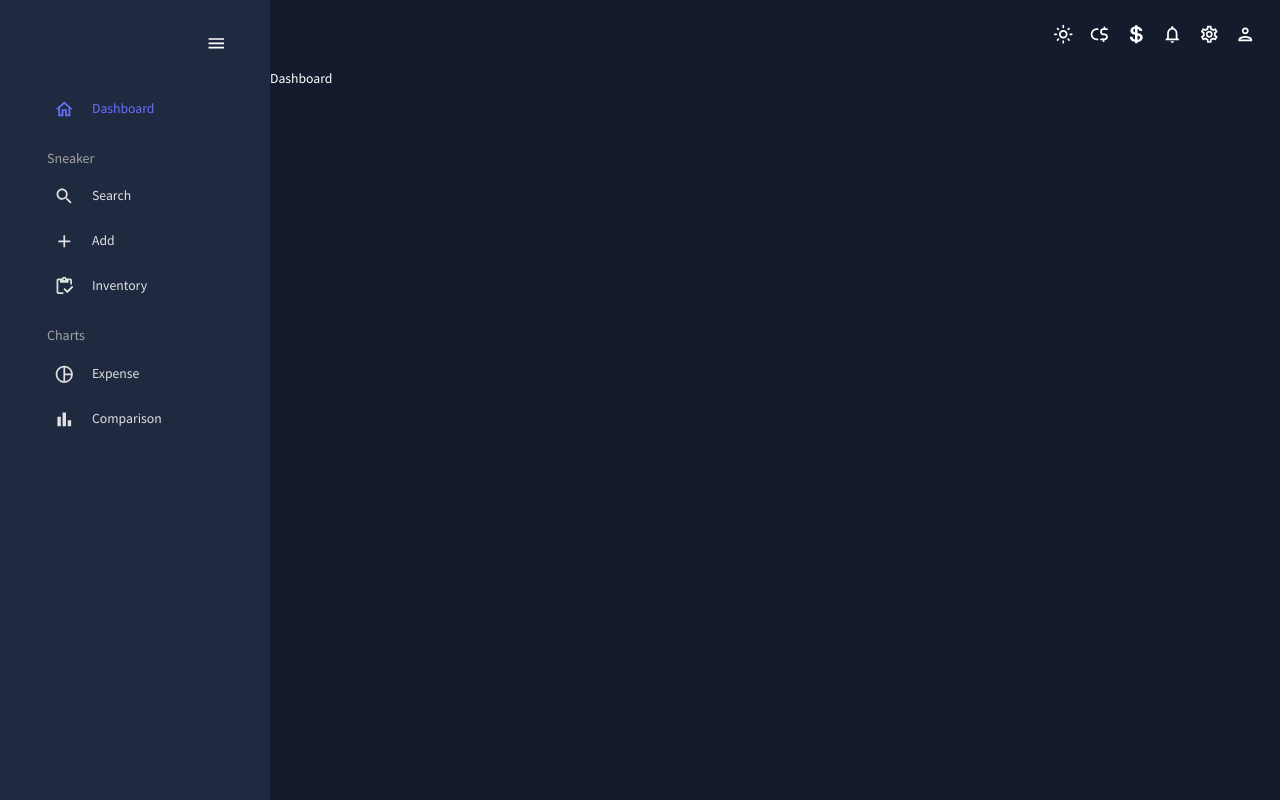
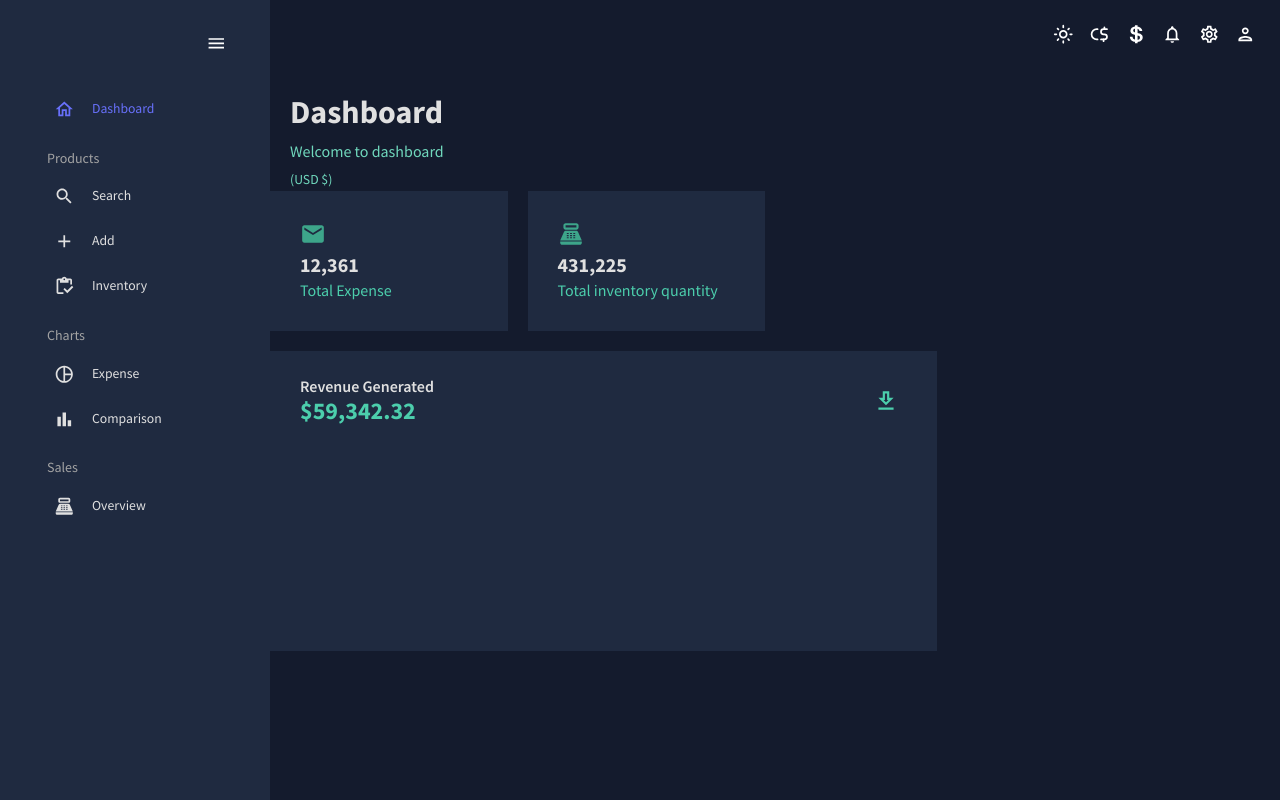
Before and after one commit to Leo-GeZhao/Sneaker-Mining, a React (Create React App) app: page / in a window 1280 px wide. Built offline with nearby package versions, Linux system fonts and the light colour scheme.

Commit message:
set up sales

```diff
--- a/models/sizeSchema.js
+++ b/models/sizeSchema.js
@@ -14,6 +14,10 @@ const sizeSchema = new Schema(
     lastSale: {
       type: Number,
     },
+    is_sold: {
+      type: Boolean,
+      default: false,
+    },
   },
   {
     timestamps: true,
--- a/src/App.js
+++ b/src/App.js
@@ -12,6 +12,7 @@ import Add from "./scenes/Add/Add";
 import Inventory from "./scenes/Inventory/Inventory";
 import PieChart from "./components/PieChart/PieChart";
 import BarChart from "./components/BarChart/BarChart";
+import Overview from "./components/Overview/Overview";
 
 const currency = {
   USD: 1,
@@ -39,7 +40,16 @@ const App = () => {
               currency={currency}
             />
             <Routes>
-              <Route path="/" element={<Dashboard />} />
+              <Route
+                path="/"
+                element={
+                  <Dashboard
+                    currencyCal={currencyCal}
+                    currencyEx={currencyEx}
+                    currency={currency}
+                  />
+                }
+              />
               <Route
                 path="/search"
                 element={
@@ -81,6 +91,16 @@ const App = () => {
                   />
                 }
               />
+              <Route
+                path="/overview"
+                element={
+                  <Overview
+                    currencyEx={currencyEx}
+                    currency={currency}
+                    currencyCal={currencyCal}
+                  />
+                }
+              />
             </Routes>
           </main>
         </div>
--- /dev/null
+++ b/src/components/Overview/Overview.jsx
@@ -0,0 +1,7 @@
+import React from "react";
+
+const Overview = () => {
+  return <div>Overview</div>;
+};
+
+export default Overview;
--- /dev/null
+++ b/src/components/StatBox/StatBox.jsx
@@ -0,0 +1,41 @@
+import { Box, Typography, useTheme } from "@mui/material";
+import { tokens } from "../../theme";
+// import ProgressCircle from "./ProgressCircle";
+
+const StatBox = ({ title, subtitle, icon, progress, increase }) => {
+  const theme = useTheme();
+  const colors = tokens(theme.palette.mode);
+  return (
+    <Box width="100%" m="0 30px">
+      <Box display="flex" justifyContent="space-between">
+        <Box>
+          {icon}
+          <Typography
+            variant="h4"
+            fontWeight="bold"
+            sx={{ color: colors.grey[100] }}
+          >
+            {title}
+          </Typography>
+        </Box>
+        {/* <Box>
+          <ProgressCircle progress={progress} />
+        </Box> */}
+      </Box>
+      <Box display="flex" justifyContent="space-between" mt="2px">
+        <Typography variant="h5" sx={{ color: colors.greenAccent[500] }}>
+          {subtitle}
+        </Typography>
+        <Typography
+          variant="h5"
+          fontStyle="italic"
+          sx={{ color: colors.greenAccent[600] }}
+        >
+          {increase}
+        </Typography>
+      </Box>
+    </Box>
+  );
+};
+
+export default StatBox;
--- a/src/scenes/Add/Add.jsx
+++ b/src/scenes/Add/Add.jsx
@@ -28,7 +28,7 @@ const Add = () => {
   };
 
   return (
-    <Box>
+    <Box sx={{ mt: 3 }}>
       <Box>
         <Header title="Add" subtitle="Add sneakers to inventory" />
       </Box>
--- a/src/scenes/Inventory/Inventory.jsx
+++ b/src/scenes/Inventory/Inventory.jsx
@@ -40,7 +40,7 @@ const Inventory = ({ currencyEx, currencyCal, currency }) => {
   );
 
   return (
-    <Box>
+    <Box sx={{ mt: 3 }}>
       <Box>
         <Header
           title="Inventory"
--- a/src/scenes/Search/Search.jsx
+++ b/src/scenes/Search/Search.jsx
@@ -42,7 +42,7 @@ const Search = ({ currencyEx, currencyCal, currency }) => {
   };
 
   return (
-    <Box>
+    <Box sx={{ mt: 3 }}>
       <Header
         title="Search"
         subtitle="Search the sneaker from StockX"
--- a/src/scenes/dashboard/Dashboard.jsx
+++ b/src/scenes/dashboard/Dashboard.jsx
@@ -1,7 +1,111 @@
-import React from "react";
+import Header from "../../components/Header/Header";
+import { Box, Typography, useTheme, IconButton } from "@mui/material";
+import StatBox from "../../components/StatBox/StatBox";
+import EmailIcon from "@mui/icons-material/Email";
+import PointOfSaleIcon from "@mui/icons-material/PointOfSale";
+import { tokens } from "../../theme";
+import DownloadOutlinedIcon from "@mui/icons-material/DownloadOutlined";
 
-const Dashboard = () => {
-  return <div>Dashboard</div>;
+const Dashboard = ({ currencyEx, currencyCal, currency }) => {
+  const theme = useTheme();
+  const colors = tokens(theme.palette.mode);
+  return (
+    <Box sx={{ mt: 3 }}>
+      <Box>
+        <Header
+          title="Dashboard"
+          subtitle="Welcome to dashboard"
+          note={currencyEx === currency.CAD ? "CAD $" : "USD $"}
+        />
+      </Box>
+      <Box
+        display="grid"
+        gridTemplateColumns="repeat(12, 1fr)"
+        gridAutoRows="140px"
+        gap="20px"
+      >
+        {/* ROW 1 */}
+        <Box
+          gridColumn="span 3"
+          backgroundColor={colors.primary[400]}
+          display="flex"
+          alignItems="center"
+          justifyContent="center"
+        >
+          <StatBox
+            title="12,361"
+            subtitle="Total Expense"
+            progress="0.75"
+            // increase="+14%"
+            icon={
+              <EmailIcon
+                sx={{ color: colors.greenAccent[600], fontSize: "26px" }}
+              />
+            }
+          />
+        </Box>
+        <Box
+          gridColumn="span 3"
+          backgroundColor={colors.primary[400]}
+          display="flex"
+          alignItems="center"
+          justifyContent="center"
+        >
+          <StatBox
+            title="431,225"
+            subtitle="Total inventory quantity"
+            progress="0.50"
+            // increase="+21%"
+            icon={
+              <PointOfSaleIcon
+                sx={{ color: colors.greenAccent[600], fontSize: "26px" }}
+              />
+            }
+          />
+        </Box>
+        <Box
+          gridColumn="span 8"
+          gridRow="span 2"
+          backgroundColor={colors.primary[400]}
+        >
+          <Box
+            mt="25px"
+            p="0 30px"
+            display="flex "
+            justifyContent="space-between"
+            alignItems="center"
+          >
+            <Box>
+              <Typography
+                variant="h5"
+                fontWeight="600"
+                color={colors.grey[100]}
+              >
+                Revenue Generated
+              </Typography>
+              <Typography
+                variant="h3"
+                fontWeight="bold"
+                color={colors.greenAccent[500]}
+              >
+                $59,342.32
+              </Typography>
+            </Box>
+            <Box>
+              <IconButton>
+                <DownloadOutlinedIcon
+                  sx={{ fontSize: "26px", color: colors.greenAccent[500] }}
+                />
+              </IconButton>
+            </Box>
+          </Box>
+          {/* <Box height="250px" m="-20px 0 0 0">
+            <LineChart isDashboard={true} />
+          </Box> */}
+        </Box>
+      </Box>
+    </Box>
+  );
 };
 
 export default Dashboard;
--- a/src/scenes/global/Sidebar.jsx
+++ b/src/scenes/global/Sidebar.jsx
@@ -8,6 +8,7 @@ import HomeOutlinedIcon from "@mui/icons-material/HomeOutlined";
 import SearchOutlinedIcon from "@mui/icons-material/SearchOutlined";
 import AddOutlinedIcon from "@mui/icons-material/AddOutlined";
 import InventoryOutlinedIcon from "@mui/icons-material/InventoryOutlined";
+import PointOfSaleOutlinedIcon from "@mui/icons-material/PointOfSaleOutlined";
 import ReceiptOutlinedIcon from "@mui/icons-material/ReceiptOutlined";
 import PersonOutlinedIcon from "@mui/icons-material/PersonOutlined";
 import CalendarTodayOutlinedIcon from "@mui/icons-material/CalendarTodayOutlined";
@@ -129,7 +130,7 @@ const Sidebar = () => {
               color={colors.grey[300]}
               sx={{ m: "15px 0 5px 20px" }}
             >
-              Sneaker
+              Products
             </Typography>
             <Item
               title="Search"
@@ -173,6 +174,20 @@ const Sidebar = () => {
               selected={selected}
               setSelected={setSelected}
             />
+            <Typography
+              variant="h6"
+              color={colors.grey[300]}
+              sx={{ m: "15px 0 5px 20px" }}
+            >
+              Sales
+            </Typography>
+            <Item
+              title="Overview"
+              to="/overview"
+              icon={<PointOfSaleOutlinedIcon />}
+              selected={selected}
+              setSelected={setSelected}
+            />
           </Box>
         </Menu>
       </ProSidebar>
```
